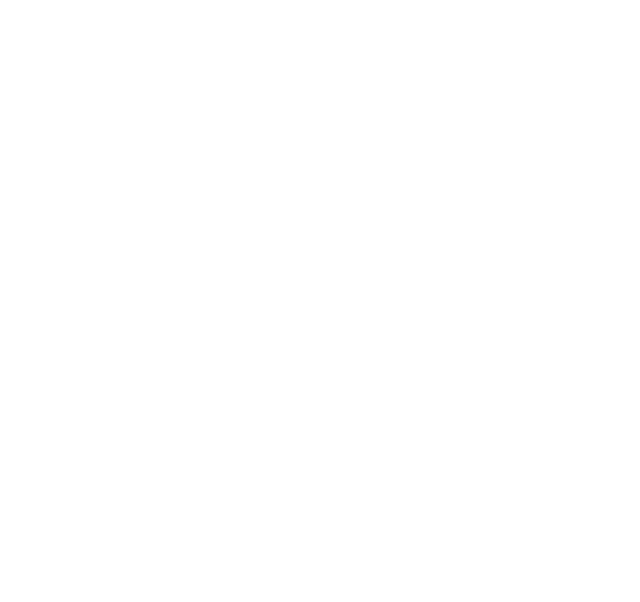
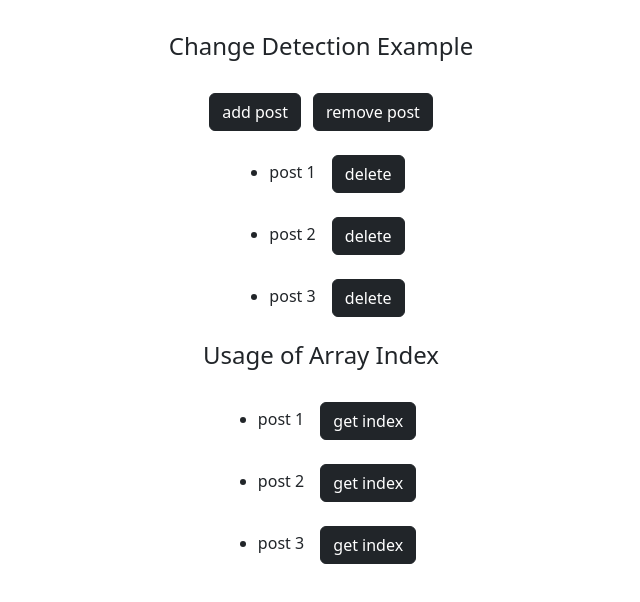
Before and after one commit to LakinduVirajith/Angular---All-In-One, an Angular app: page /change-detection in a window 1280 px wide. Before the commit this address led to /. Shown: the top 602 px of the page, without its empty margins (319-959 px from the left). Built offline with nearby package versions, Linux system fonts and the light colour scheme.

Commit message:
change-detection example

```diff
--- a/src/app/app-routing.module.ts
+++ b/src/app/app-routing.module.ts
@@ -9,6 +9,7 @@
 import { EventBindingComponent } from './binding-methods/event-binding/event-binding.component';
 import { TwoWayBindingComponent } from './binding-methods/two-way-binding/two-way-binding.component';
 import { NgForComponent } from './directive/ng-for/ng-for.component';
+import { ChangeDetectionComponent } from './directive/change-detection/change-detection.component';
 
 const routes: Routes = [
   { path: '', redirectTo: 'home', pathMatch: 'full' },
@@ -22,6 +23,7 @@
   { path: 'two-way-binding', component: TwoWayBindingComponent },
 
   { path: 'ng-for-directive', component: NgForComponent },
+  { path: 'change-detection', component: ChangeDetectionComponent },
 ];
 
 @NgModule({
--- a/src/app/app.module.ts
+++ b/src/app/app.module.ts
@@ -16,6 +16,7 @@
 import { TwoWayBindingComponent } from './binding-methods/two-way-binding/two-way-binding.component';
 
 import { NgForComponent } from './directive/ng-for/ng-for.component';
+import { ChangeDetectionComponent } from './directive/change-detection/change-detection.component';
 
 @NgModule({
   declarations: [
@@ -32,6 +33,7 @@
     TwoWayBindingComponent,
 
     NgForComponent,
+      ChangeDetectionComponent,
   ],
   imports: [BrowserModule, AppRoutingModule, FormsModule, ReactiveFormsModule],
   providers: [],
--- /dev/null
+++ b/src/app/directive/change-detection/change-detection.component.html
@@ -0,0 +1,39 @@
+<h4>Change Detection Example</h4>
+<br />
+
+<!-- change detection -->
+<button class="btn btn-dark" (click)="addPost()">add post</button>
+<button class="btn btn-dark" style="margin-left: 12px" (click)="removePost()">
+  remove post</button
+><br /><br />
+
+<ul style="width: fit-content; margin: auto">
+  <li *ngFor="let post of postArray">
+    {{ post }}
+    <button
+      class="btn btn-dark"
+      style="margin-left: 12px"
+      (click)="deletePost(post)"
+    >
+      delete</button
+    ><br /><br />
+  </li>
+</ul>
+
+<!-- usage of array index -->
+<h4>Usage of Array Index</h4>
+<h4>{{ index }}</h4>
+<br />
+
+<ul style="width: fit-content; margin: auto">
+  <li *ngFor="let post of postArray; let i = index">
+    {{ post }}
+    <button
+      class="btn btn-dark"
+      style="margin-left: 12px"
+      (click)="getIndex(i)"
+    >
+      get index</button
+    ><br /><br />
+  </li>
+</ul>
--- /dev/null
+++ b/src/app/directive/change-detection/change-detection.component.ts
@@ -0,0 +1,34 @@
+import { Component } from '@angular/core';
+
+@Component({
+  selector: 'app-change-detection',
+  templateUrl: './change-detection.component.html',
+  styleUrls: ['./change-detection.component.scss'],
+})
+export class ChangeDetectionComponent {
+  /* change detection */
+  postArray: Array<string> = ['post 1', 'post 2', 'post 3'];
+  postValue: number = 3;
+
+  addPost() {
+    this.postValue++;
+    this.postArray.push('post ' + this.postValue);
+  }
+
+  removePost() {
+    this.postArray.pop();
+    this.postValue--;
+  }
+
+  deletePost(post: any) {
+    let index = this.postArray.indexOf(post);
+    this.postArray.splice(index, 1);
+  }
+
+  /* usage of array index */
+  index!: number;
+  getIndex(index: any) {
+    this.index = index;
+    console.log(index);
+  }
+}
--- a/src/app/home/home.component.html
+++ b/src/app/home/home.component.html
@@ -40,6 +40,9 @@
         NgFor Directive
       </button>
       <button class="btn btn-dark" routerLink="/change-detection">
+        Change Detection
+      </button>
+      <button class="btn btn-dark" routerLink="/change-detection">
         Change Detection</button
       ><br />
       <button class="btn btn-dark" (click)="onClick(0)">Go Back</button>
```
Also changed, not shown: src/app/directive/change-detection/change-detection.component.scss (added), 1 other file (tests, documents, lock files or other folders).
